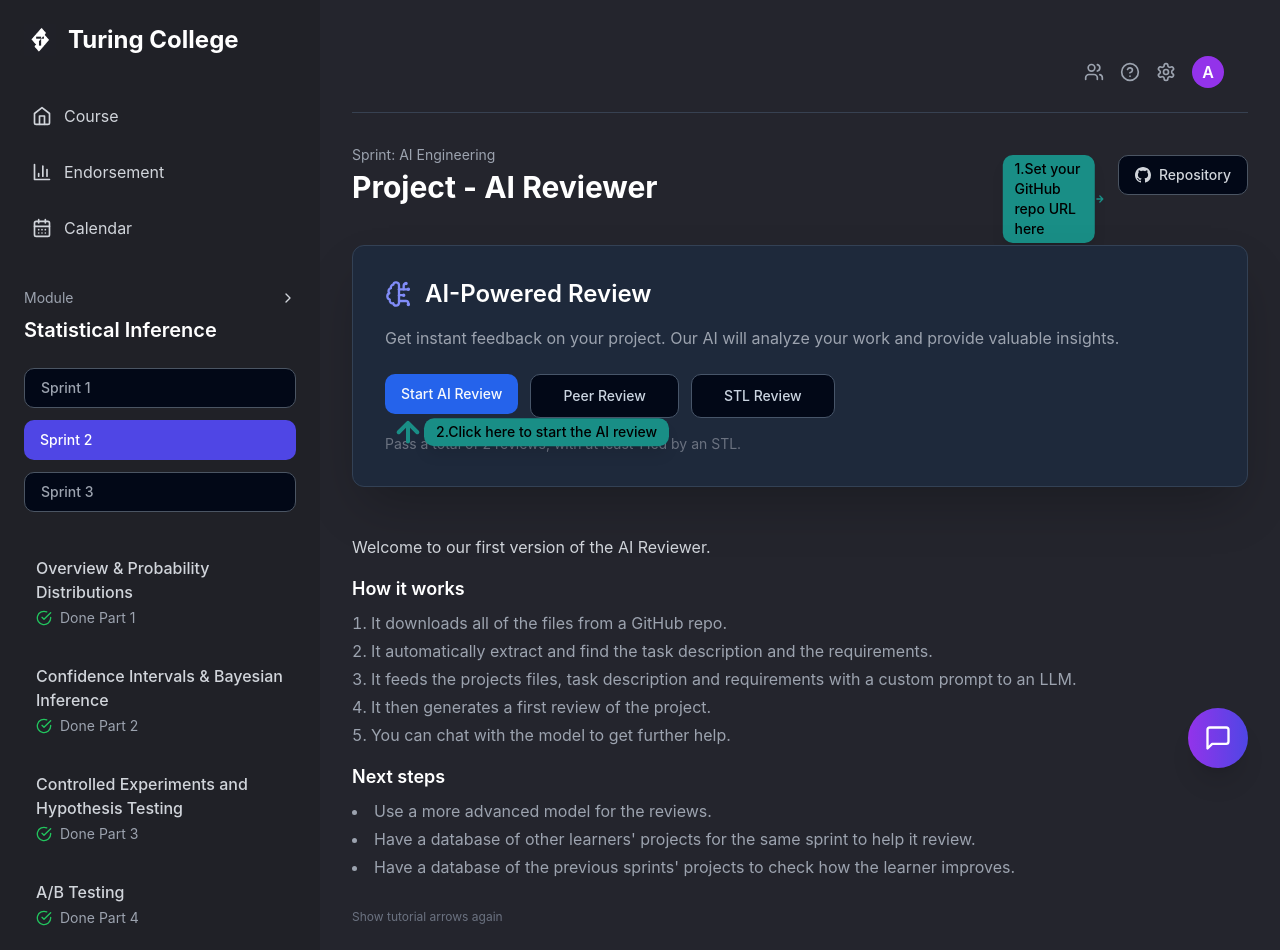
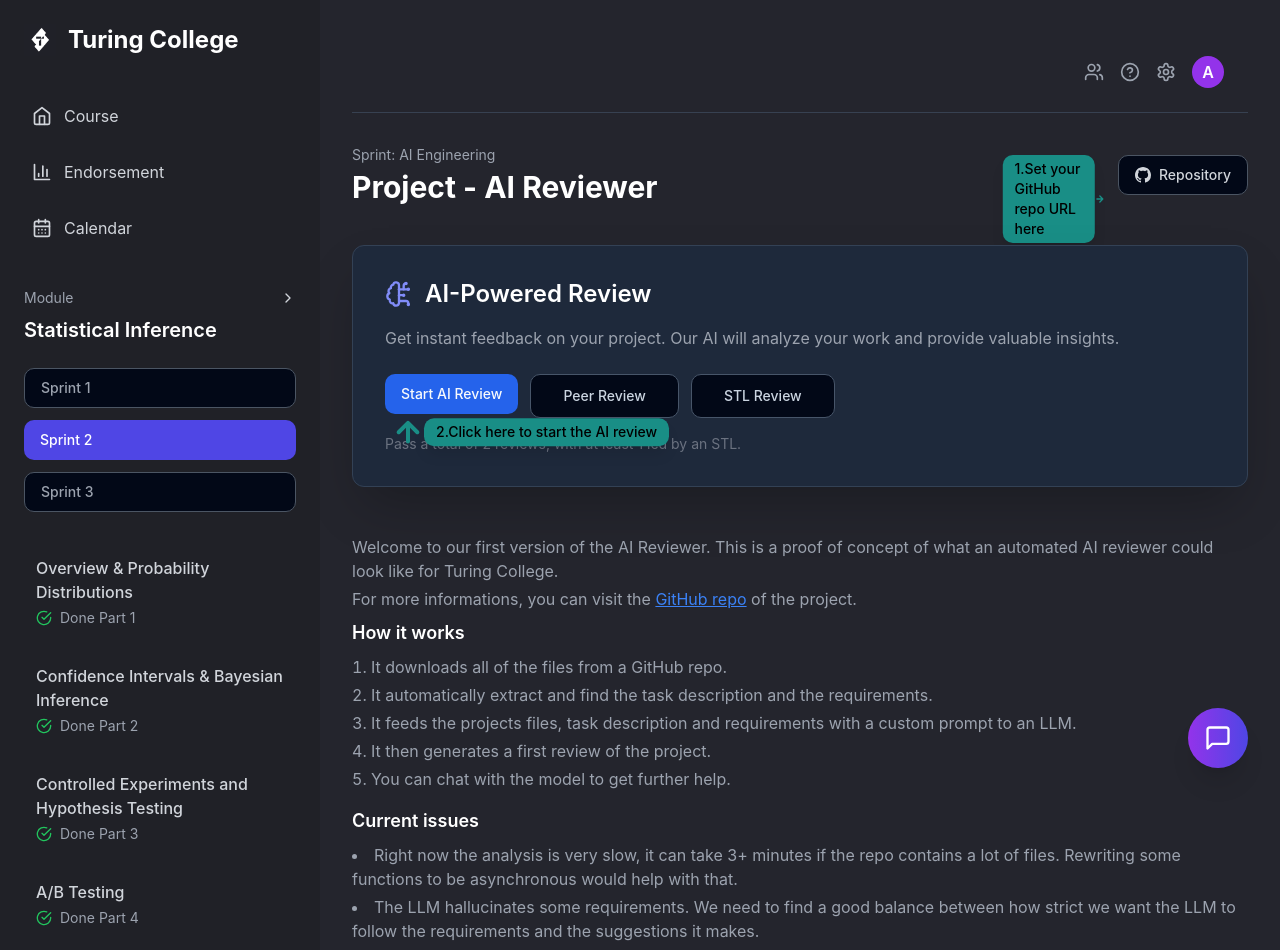
Before and after one commit to Watussi2014/turing-ai-reviewer, a React (Vite) app in the folder frontend/: page / in a window 1280 px wide. Shown: the top 950 px of the page. Built offline with nearby package versions, Linux system fonts and the light colour scheme.

Commit message:
added more info on the web page

```diff
--- a/frontend/src/components/layout/MainContent.jsx
+++ b/frontend/src/components/layout/MainContent.jsx
@@ -128,8 +128,17 @@
 
         </div>
 
-        <div className="mt-12 text-gray-300">
-          <p className="mb-4">Welcome to our first version of the AI Reviewer.</p>
+        <div className="mt-12 text-gray-400">
+          <p className="mb-1">Welcome to our first version of the AI Reviewer. This is a proof of concept of what an automated AI reviewer could look like for Turing College.</p>
+          <p className="text-gray-400 mb-2">
+            For more informations, you can visit the{' '}
+            <a
+              href="https://github.com/Watussi2014/turing-ai-reviewer"
+              target="_blank"
+              rel="noopener noreferrer"
+              className="text-blue-500 hover:text-blue-400 underline">
+              GitHub repo</a>{' '}of the project.
+          </p>
           <h3 className="text-lg font-semibold text-white mb-2">How it works</h3>
           <ol className="list-decimal list-inside space-y-1 text-gray-400">
             <li>It downloads all of the files from a GitHub repo.</li>
@@ -138,11 +147,11 @@
             <li>It then generates a first review of the project.</li>
             <li>You can chat with the model to get further help.</li>
           </ol>
-          <h3 className="text-lg font-semibold text-white mb-2 mt-4">Next steps</h3>
+          <h3 className="text-lg font-semibold text-white mb-2 mt-4">Current issues</h3>
           <ul className="list-disc list-inside space-y-1 text-gray-400">
-            <li>Use a more advanced model for the reviews.</li>
-            <li>Have a database of other learners' projects for the same sprint to help it review.</li>
-            <li>Have a database of the previous sprints' projects to check how the learner improves.</li>
+            <li>Right now the analysis is very slow, it can take 3+ minutes if the repo contains a lot of files. Rewriting some functions to be asynchronous would help with that.</li>
+            <li>The LLM hallucinates some requirements. We need to find a good balance between how strict we want the LLM to follow the requirements and the suggestions it makes.</li>
+            <li>Only public repos are supported. We can add support for private repos if we get an access token to Turing College github.</li>
           </ul>
         </div>
 
```
